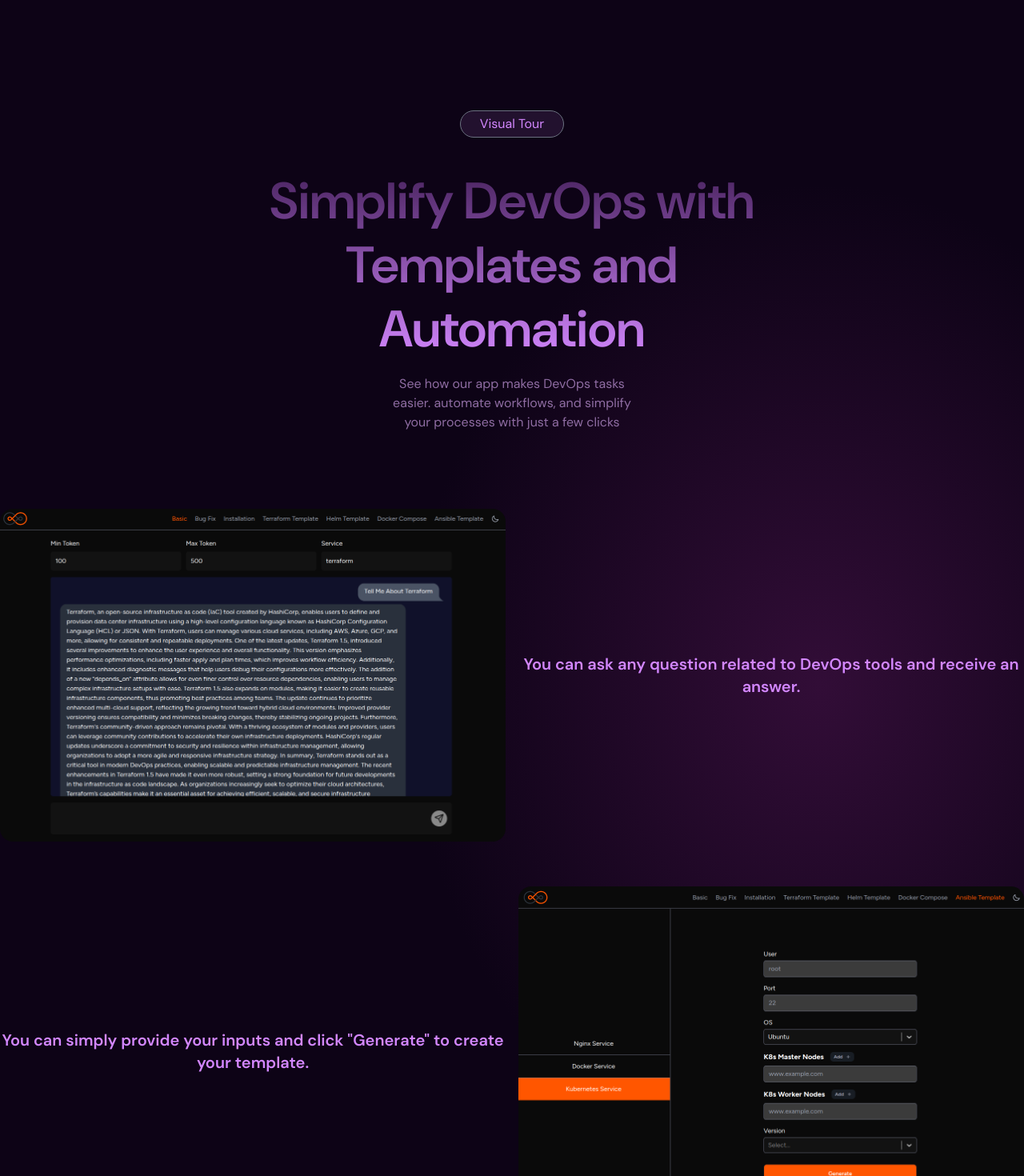
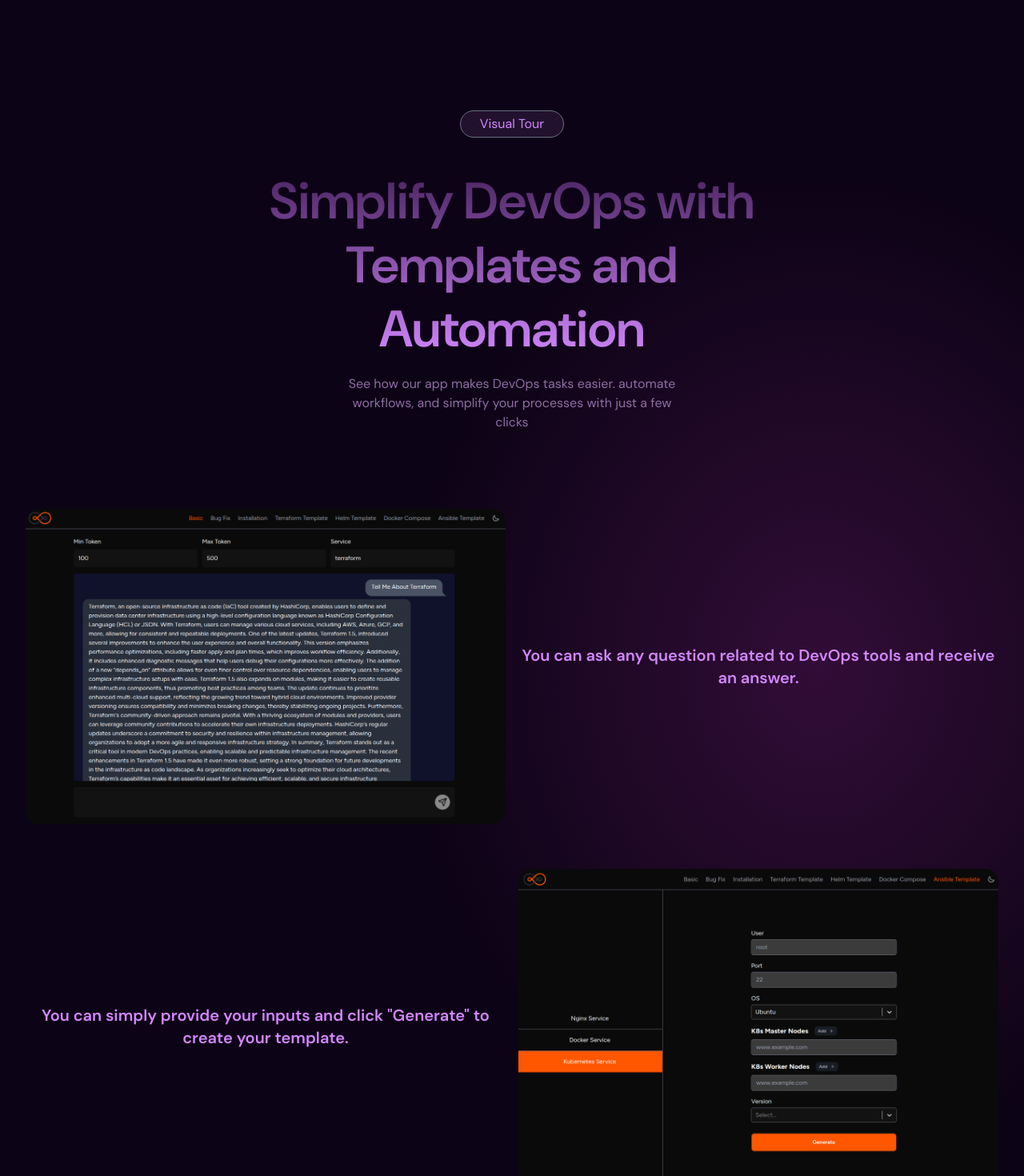
Before and after one commit to devopsgpt/landing, a React (Vite) app: page / in a window 1280 px wide. Shown: the part 2300-3770 px from the top of the page at 80% size. Built offline with nearby package versions, Linux system fonts and the light colour scheme.

Commit message:
style: Add padding to images in Visual Tour section of home page

```diff
--- a/src/pages/home/components/visual-tour/visual-tour.tsx
+++ b/src/pages/home/components/visual-tour/visual-tour.tsx
@@ -3,28 +3,28 @@ import { FC } from 'react';
 const VisualTour: FC = () => {
   return (
     <section className="bg-vignette-radial py-8 md:py-16">
-      <div className="container mx-auto mb-10 w-full lg:mb-24">
+      <div className="container mx-auto mb-10 w-full px-3 lg:mb-24">
         <div className="flex flex-col items-center justify-center">
           <p className="rounded-3xl border border-gray-500 bg-accent/10 px-6 py-1 text-accent">
             Visual Tour
           </p>
-          <h2 className="mt-10 w-full bg-services-text bg-clip-text text-center text-5xl font-semibold leading-tight text-transparent md:text-[64px] lg:w-1/2">
+          <h2 className="mt-10 w-full bg-services-text bg-clip-text text-center text-5xl font-semibold leading-tight text-transparent md:text-[64px] lg:w-[60%]">
             Simplify DevOps with Templates and Automation
           </h2>
-          <p className="mt-4 w-full text-center text-accent-dark md:w-1/2 lg:w-1/4">
+          <p className="mt-4 w-full text-center text-accent-dark md:w-1/2 lg:w-1/3">
             See how our app makes DevOps tasks easier. automate workflows, and
             simplify your processes with just a few clicks
           </p>
         </div>
       </div>
-      <div className="mb-14 grid w-full grid-cols-1 items-center justify-center gap-4 lg:grid-cols-2">
+      <div className="mb-14 grid w-full grid-cols-1 items-center justify-center gap-4 px-8 lg:grid-cols-2">
         <img src="/images/basic.png" className="w-full max-w-5xl rounded-2xl" />
         <p className="text-center text-xl font-semibold text-accent">
           You can ask any question related to DevOps tools and receive an
           answer.
         </p>
       </div>
-      <div className="mb-14 grid w-full grid-cols-1 items-center justify-center gap-4 lg:grid-cols-2">
+      <div className="mb-14 grid w-full grid-cols-1 items-center justify-center gap-4 px-8 lg:grid-cols-2">
         <p className="order-2 text-center text-xl font-semibold text-accent lg:order-1">
           You can simply provide your inputs and click "Generate" to create your
           template.
```
